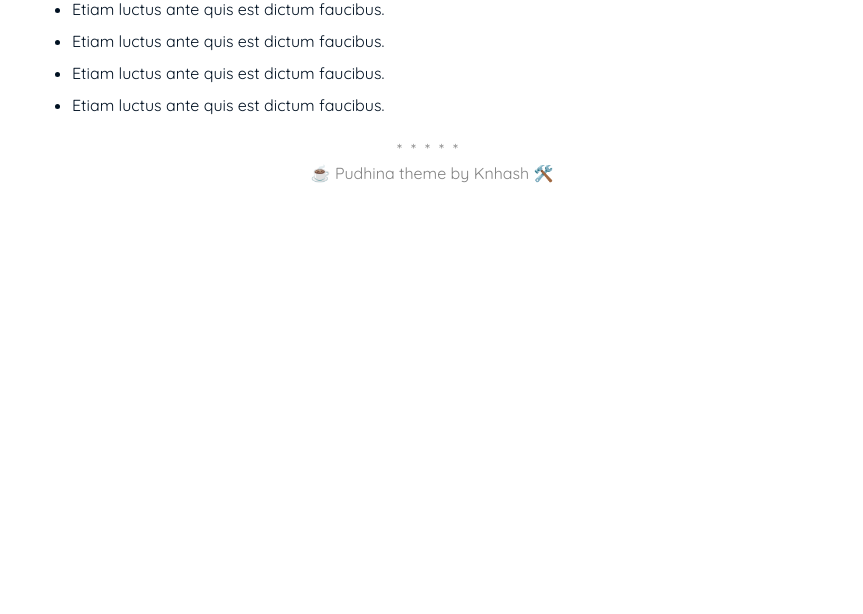
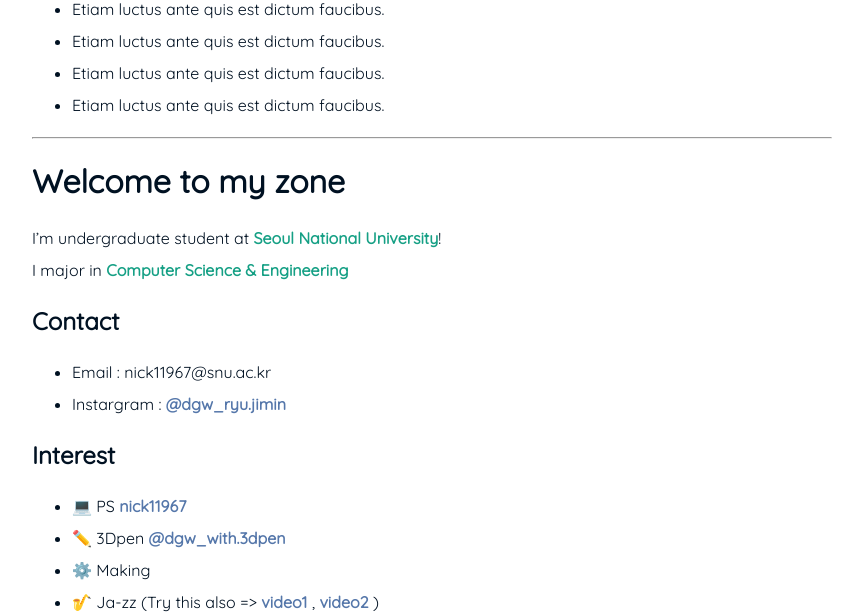
Before and after one commit to nick11967/nick11967.github.io, a Jekyll site: the page built from resume.md, in a window 1280 px wide and 1400 px high, scrolled down 2198 px. Shown: the top 614 px of the window, without its empty margins (208-1071 px from the left). Built offline with Jekyll 4.4.1, drawn with Linux system fonts in a browser that asks for light colours; before the commit the page ends 2443 px from its top, so only the background shows below that; some of the changed text lies outside the part shown; grey boxes are pictures that could not be loaded.

````diff
--- a/resume.md
+++ b/resume.md
@@ -8,9 +8,11 @@ subtitle: An awesome person
 <br>
 
 ### SKILLS
-``` Lorem ipsum dolor sit amet, consectetur adipiscing elit. Morbi sed porttitor mi. In bibendum tortor nec massa finibus, id ultricies urna pulvinar. Sed congue blandit est non sagittis. In eget lobortis ipsum. Quisque id nisl nisl. Donec nec dapibus diam. Donec vel euismod nisi.  ```
+
+`Lorem ipsum dolor sit amet, consectetur adipiscing elit. Morbi sed porttitor mi. In bibendum tortor nec massa finibus, id ultricies urna pulvinar. Sed congue blandit est non sagittis. In eget lobortis ipsum. Quisque id nisl nisl. Donec nec dapibus diam. Donec vel euismod nisi. `
 
 ### PROJECTS
+
 **Title** - Description - Place <span style="float: right; ">Time span</span>
 Pellentesque euismod odio nec mollis rutrum. Nulla facilisi. In hac habitasse platea dictumst. Etiam facilisis velit velit, id dapibus lacus bibendum nec. Proin euismod tortor non nunc luctus, ut varius mauris tristique.
 
@@ -40,7 +42,6 @@ Title - **Comapany** <span style="float: right; ">Duration</span>
 _Description Phasellus a tellus volutpat, ornare sapien et, lacinia erat. Suspendisse congue, enim vitae mattis pulvinar, eros lacus porttitor neque, eu sodales nibh metus nec arcu. Vestibulum ante ipsum primis in faucibus orci luctus et ultrices posuere cubilia Curae;_
 Technologies used
 
-
 Title - **Comapany** <span style="float: right; ">Duration</span>
 _Description Phasellus a tellus volutpat, ornare sapien et, lacinia erat. Suspendisse congue, enim vitae mattis pulvinar, eros lacus porttitor neque, eu sodales nibh metus nec arcu. Vestibulum ante ipsum primis in faucibus orci luctus et ultrices posuere cubilia Curae;_
 Technologies used
@@ -48,7 +49,6 @@ Technologies used
 Title - **Comapany** <span style="float: right; ">Duration</span>
 _Description Phasellus a tellus volutpat, ornare sapien et, lacinia erat. Suspendisse congue, enim vitae mattis pulvinar, eros lacus porttitor neque, eu sodales nibh metus nec arcu. Vestibulum ante ipsum primis in faucibus orci luctus et ultrices posuere cubilia Curae;_
 Technologies used
-
 
 ### RECOGNITION & INTERESTS
 
@@ -58,3 +58,55 @@ Technologies used
 - Etiam luctus ante quis est dictum faucibus.
 - Etiam luctus ante quis est dictum faucibus.
 - Etiam luctus ante quis est dictum faucibus.
+
+---
+
+# Welcome to my zone
+
+I'm undergraduate student at **Seoul National University**!
+I major in **Computer Science & Engineering**
+
+## Contact
+
+- Email : nick11967@snu.ac.kr
+- Instargram : [@dgw_ryu.jimin](https://www.instagram.com/dgw_ryu.jimin/)
+
+## Interest
+
+- 💻 PS [nick11967](https://solved.ac/profile/nick11967)
+- ✏️ 3Dpen [@dgw_with.3dpen](https://www.instagram.com/dgw_with.3dpen/)
+- ⚙️ Making
+- 🎷 Ja-zz (Try this also => [video1](https://www.youtube.com/shorts/18OYMT2qUSY) , [video2](https://www.youtube.com/shorts/Q1xVF7FFvBU) )
+  <br/>
+
+[![미리보기](https://img.youtube.com/vi/c_Axwc6bPuk/0.jpg)](https://www.youtube.com/watch?v=c_Axwc6bPuk)
+
+<br/>
+<br/>
+
+| Command      | Description                                        |
+| ------------ | -------------------------------------------------- |
+| `git status` | List all "new or modified" files                   |
+| `git diff`   | Show file differences that **haven't been** staged |
+
+<!-- --- 세 개 이상은 줄 -->
+
+```
+print("Nice to meet you")
+```
+
+🦖[Relative links](./first_page.md)🦖
+
+<!-- 주석을 왜 이제 알려줘 -->
+
+This is the base Jekyll theme. You can find out more info about customizing your Jekyll theme, as well as basic Jekyll usage documentation at [jekyllrb.com](https://jekyllrb.com/)
+
+You can find the source code for Minima at GitHub:
+[jekyll][jekyll-organization] /
+[minima](https://github.com/jekyll/minima)
+
+You can find the source code for Jekyll at GitHub:
+[jekyll][jekyll-organization] /
+[jekyll](https://github.com/jekyll/jekyll)
+
+[jekyll-organization]: https://github.com/jekyll
````
Also changed, not shown: _posts/2022-06-02-crawling1.md (added, +9 -0 lines).
